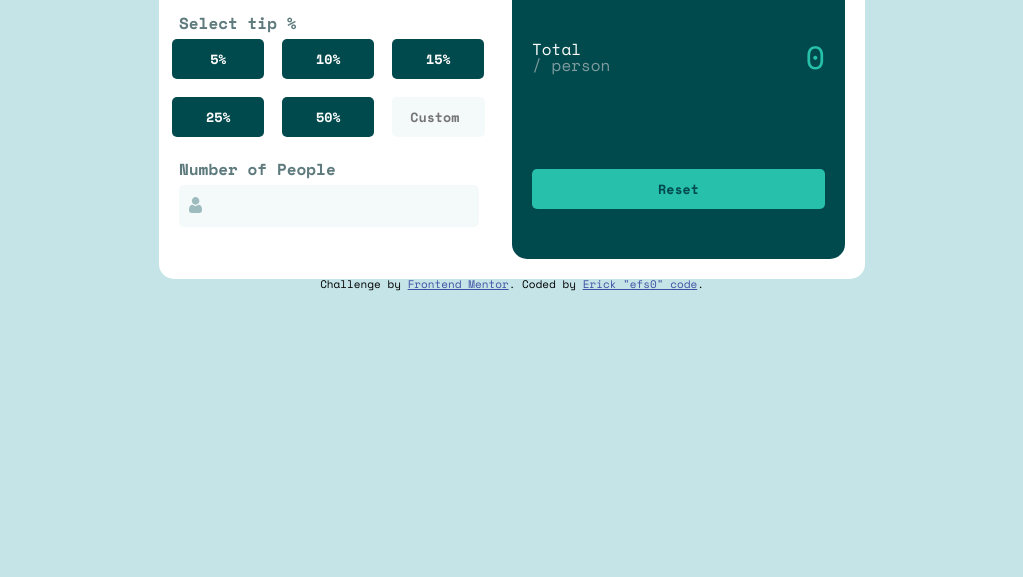
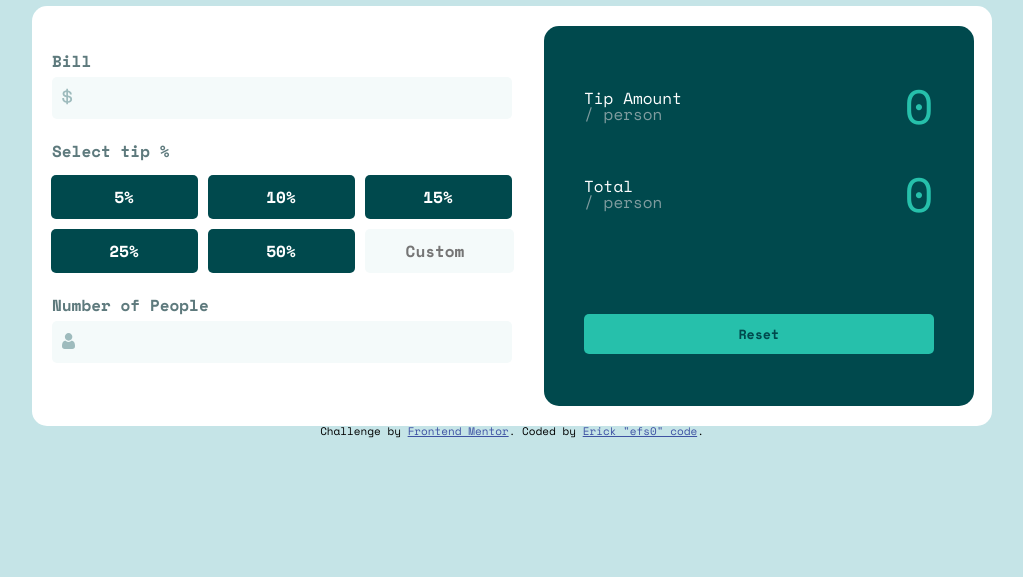
Before and after one commit to efs0-cod3/tip-calc, a plain HTML site: page index.html in a window 1280 px wide. Shown: the part 223-800 px from the top of the page, without its empty margins (128-1151 px from the left). Drawn offline with nearby package versions, Linux system fonts and the light colour scheme.

Commit message:
last hope so

```diff
--- a/css/style.css
+++ b/css/style.css
@@ -5,22 +5,19 @@ body {
     flex-direction: column;
     background: hsl(185, 41%, 84%);
     font-family: 'Space Mono', monospace;
-
 }
 
-main{
-
+main {
     color: hsl(186, 14%, 43%);
-
 }
 
-header{
+header {
     text-align: center;
     margin-top: 3rem;
     margin-bottom: 1.5rem;
 }
 
-.wrapper{
+.wrapper {
     background: hsl(0, 0%, 100%);
     border-radius: 15px 15px 0 0;
     padding: 20px;
@@ -28,19 +25,22 @@ header{
 
 }
 
-.bill-container{
+.bill-container {
     grid-area: bc;
     margin-top: 1rem;
 }
 
-.bill-container, .tip-container{
+.bill-container,
+.tip-container {
     margin-bottom: 1.5rem;
 }
 
-.bill{
+.bill {
     margin-bottom: .5rem;
 }
-.bill-input, .people-input{
+
+.bill-input,
+.people-input {
     border-radius: 5px;
 
     padding: 10px;
@@ -50,31 +50,33 @@ header{
     justify-content: space-between;
 }
 
-.input{
+.input {
     font-family: 'Space Mono', monospace;
     outline: none;
     background: none;
     border: none;
     text-align: right;
 }
-.tip-container{
+
+.tip-container {
     display: flex;
     justify-content: center;
     flex-direction: column;
     grid-area: tc;
 }
+
 /* btns */
 .btns {
     width: 100%;
     margin-top: .5rem;
-    display:flex;
+    display: flex;
     justify-content: center;
     flex-wrap: wrap;
     gap: 18px;
 
 }
 
-.p-btn{
+.p-btn {
     font-family: 'Space Mono', monospace;
     color: white;
     width: 158px;
@@ -83,48 +85,61 @@ grid-area: tc;
     background: hsl(183, 100%, 15%);
     border-radius: 5px;
     border: none;
+    cursor: pointer;
+    font-size: 1rem;
 }
 
+.p-btn:hover {
+    background: hsl(172, 67%, 45%);
+}
 
-
-.c-box{
+.c-box {
     font-family: 'Space Mono', monospace;
     background: hsl(189, 41%, 97%);
     color: hsl(186, 14%, 43%);
     width: 147px;
     border: none;
     border-radius: 5px;
-    outline: none;
+    outline-color: hsl(172, 67%, 45%);
     padding-right: 10px;
     text-align: right;
     font-weight: 700;
+    cursor: pointer;
+    font-size: 1rem;
 }
-.c-box::placeholder{
+
+.c-box::placeholder {
     font-family: 'Space Mono', monospace;
     text-align: center;
 }
 
-.reset{
+.c-box:focus {
+    outline-color: hsl(172, 67%, 45%);
+}
+
+.reset {
+    cursor: pointer;
     width: 100%;
     padding: 10px;
     color: hsl(183, 100%, 15%);
-    background:hsl(172, 67%, 45%) ;
+    background: hsl(172, 67%, 45%);
     border-radius: 5px;
     border: none;
     font-weight: 700;
     font-family: 'Space Mono', monospace;
 }
+
 /* btns */
 
-.ppl-container{
+.ppl-container {
     margin-bottom: 2rem;
 }
 
-.ppl-cont-info{
+.ppl-cont-info {
     margin-top: .5rem;
 }
 
-.result-container{
+.result-container {
     background: hsl(183, 100%, 15%);
     color: white;
     display: flex;
@@ -134,106 +149,114 @@ margin-bottom: 2rem;
     margin-top: 2rem;
     grid-area: rc;
 }
-.person{
+
+.person {
     color: hsl(184, 14%, 56%);
 }
-.tip-amount{
-    margin-bottom: 1rem;
-    display: flex;
-    justify-content: space-between;
-}
-.totalp-p{
+
+.tip-amount {
     margin-bottom: 1rem;
     display: flex;
     justify-content: space-between;
 }
 
-.result-tpp, .result-tap{
-    font-size: 2rem;
-    color:hsl(172, 67%, 45%);
+.totalp-p {
+    margin-bottom: 1rem;
+    display: flex;
+    justify-content: space-between;
 }
 
-@media screen and (min-width:800px) {
-    body{
-        display: flex;
-        justify-content: center;
-        align-items: center;
-
-    }
-    main{
-        display: flex;
-    justify-content: center;
-    align-items: center;
-    flex-direction: column;
-
+.result-tpp,
+.result-tap {
+    font-size: 2rem;
+    color: hsl(172, 67%, 45%);
 }
 
-    header{
+.wrapper-w {
+    grid-area: ww;
+}
 
-        margin-top: 2rem;
+@media screen and (min-width:1000px) {
+
+    body {
+        display: flex;
+        align-items: center;
+        justify-content: center;
+        height: 100vh;
+    }
+
+    header {
+        margin-top: 0;
+        margin-bottom: 2rem;
+    }
+
+    .wrapper {
+        align-items: center;
+        display: grid;
+        grid-template:
+            'ww rc';
+        grid-template-columns: 460px 460px;
+        width: 920px;
+        height: 380px;
+        border-radius: 15px;
+    }
+
+    .wrapper-w {
+        width: 460px;
+    }
+
+    .bill-container {
+        margin-top: 1rem;
         margin-bottom: 1.5rem;
-    }
-    .wrapper-w{
-        grid-area: ww;
-        width: 90%;
-
     }
 
 
-       .wrapper{
-           display: grid;
-           grid-auto-columns:1fr;
-    grid-template:
-    "ww rc "
-    ;
-    width: 100%;
-height: 50%;
-    border-radius: 15px;
+    .tip-amount {
+        margin-top: 1rem;
     }
 
-  .p-btn{
-    width: 92px;
+    .totalp-p {
+        margin-top: 1.5rem;
+        margin-bottom: 0;
     }
-  .c-box{
-      width:81px;
+
+    .btns {
+        width: 460px;
+        margin-top: 1rem;
+        display: grid;
+        gap: 10px;
+        grid-template-areas: "b1 b2 b3""b4 b5 i6";
     }
-  .btns{
-    display: grid;
-    grid-template-areas:
-    "b1 b2 b3"
-    "b4 b5 i6";
+
+    .p-btn {
+        width: 147px;
+    }
+
+    .c-box {
+        width: 137px;
+    }
+
+    .result-container {
+        padding: 40px;
+        width: 76%;
+        margin-left: 2rem;
+        margin-top: 0;
+        height: 300px;
+    }
+
+    .reset {
+        margin-top: 6rem;
+        margin-bottom: 1rem;
+    }
+
+    .tip-amount,
+    .totalp-p {
+        align-items: center;
+    }
+
+    .result-tpp,
+    .result-tap {
+        font-size: 3rem;
+    }
 
 }
-  .b1{
-    grid-area: b1;
-  }
-  .b2{
-    grid-area: b2;
-  }
-  .b3{
-    grid-area: b3;
-  }
-  .b4{
-    grid-area: b4;
-  }
-  .b5{
-    grid-area: b5;
-  }
-  .i6{
-    grid-area: i6;
-  }
-
-  .result-container{
-      margin: 0;
-
-  }
-
-  .tip-amount{
-      margin-top: 2rem;
-      margin-bottom: 3rem;
-  }
-
-  .totalp-p{
-      margin-bottom: 6rem;
-  }
-}
```
Lines whose indentation alone changed are shown as unchanged.
